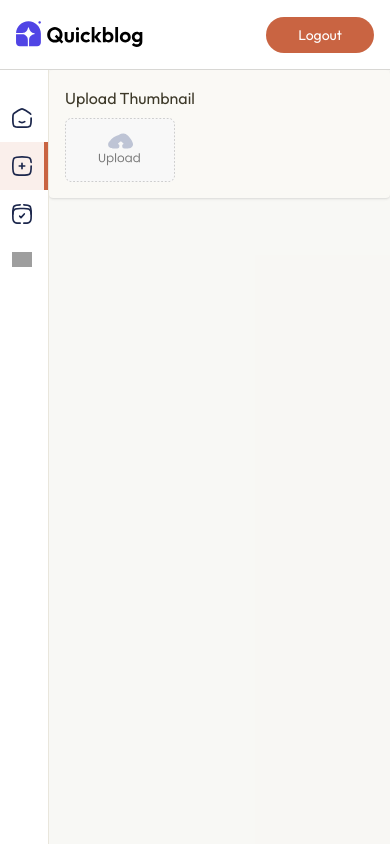
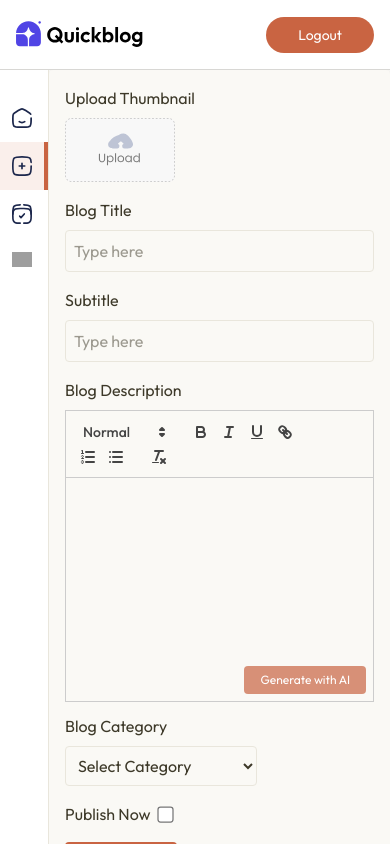
Before and after one commit to MeRitik/blog-react, a React (Vite) app: page /admin/add-blog in a window 390 px wide. Built offline with nearby package versions, Linux system fonts and the light colour scheme; grey boxes are pictures that could not be loaded.

Commit message:
Add Quill editor for blog content in AddBlog component

```diff
--- a/package.json
+++ b/package.json
@@ -12,6 +12,7 @@
   "dependencies": {
     "@tailwindcss/vite": "^4.1.11",
     "motion": "^12.19.2",
+    "quill": "^2.0.3",
     "react": "^19.1.0",
     "react-dom": "^19.1.0",
     "react-icons": "^5.5.0",
--- a/src/App.jsx
+++ b/src/App.jsx
@@ -9,6 +9,8 @@ import ListBlog from './pages/admin/ListBlog';
 import Comments from './pages/admin/Comments';
 import { createBrowserRouter, RouterProvider } from 'react-router-dom';
 import Login from './components/admin/Login';
+
+import 'quill/dist/quill.snow.css';
 
 const isAuthenticated = true
 
--- a/src/pages/admin/AddBlog.jsx
+++ b/src/pages/admin/AddBlog.jsx
@@ -1,12 +1,21 @@
-import React, { useState } from 'react'
-import { assets } from '../../assets/assets'
+import React, { useEffect, useRef, useState } from 'react'
+import { assets, blogCategories } from '../../assets/assets'
+
+import Quill from 'quill';
 
 const AddBlog = () => {
     const [image, setImage] = useState(false);
     const [title, setTitle] = useState('');
     const [subtitle, setSubtitle] = useState('');
-    const [category, setCategory] = useState('Startup');
+    const [category, setCategory] = useState('');
     const [published, setPublished] = useState(false);
+
+    const editorRef = useRef(null);
+    const quillRef = useRef(null);
+
+    function generateContent() {
+        return "lorem ipsum dolor sit amet, consectetur adipiscing elit. Sed do eiusmod tempor incididunt ut labore et dolore magna aliqua. Ut enim ad minim veniam, quis nostrud exercitation ullamco laboris nisi ut aliquip ex ea commodo consequat. Duis aute irure dolor in reprehenderit in voluptate velit esse cillum dolore eu fugiat nulla pariatur. Excepteur sint occaecat cupidatat non proident, sunt in culpa qui officia deserunt mollit anim id est laborum.";
+    }
 
     async function onSubmitHandler(e) {
         e.preventDefault();
@@ -20,17 +29,54 @@ const AddBlog = () => {
         });
     }
 
+    useEffect(() => {
+        if (!quillRef.current && editorRef.current) {
+            quillRef.current = new Quill(editorRef.current, {
+                theme: 'snow'
+            });
+        }
+    }, []);
+
     return (
         <form onSubmit={onSubmitHandler} className="flex-1 bg-accent/30 text-foreground h-full overflow-scroll">
             <div className="bg-card w-full max-w-3xl p-4 md:p-10 sm:m-10 shadow rounded">
 
                 <p>Upload Thumbnail</p>
                 <label htmlFor="image">
-                    <img src={assets.upload_area} alt="upload area" className="mt-2 h-16 rounded cursor-pointer" />
-                    <input type="file" id="image" className="hidden" />
-                    <input type="image" id="image" hidden required />
+                    <img src={!image ? assets.upload_area : URL.createObjectURL(image)} alt="upload area" className="mt-2 h-16 rounded cursor-pointer" />
+                    <input onChange={e => setImage(e.target.files[0])} type="file" id="image" hidden required />
                 </label>
 
+                <p className='mt-4'>Blog Title</p>
+                <input type="text" placeholder='Type here' required className='w-full max-w-lg mt-2 p-2 border border-accent outline-none rounded' value={title} onChange={e => setTitle(e.target.value)} />
+
+                <p className='mt-4'>Subtitle</p>
+                <input type="text" placeholder='Type here' required className='w-full max-w-lg mt-2 p-2 border border-accent outline-none rounded' value={subtitle} onChange={e => setSubtitle(e.target.value)} />
+
+
+                <p className='mt-4'>Blog Description</p>
+                <div className='max-w-lg h-74 pb-16 sm:pb-10 pt-2 relative'>
+
+                    <div ref={editorRef}></div>
+
+
+                    <button onClick={generateContent} className='absolute bottom-1 right-2 ml-2 text-xs text-primary-foreground bg-primary/70 px-4 py-1.5 rounded cursor-pointer hover:bg-primary/90 transition-all'>Generate with AI</button>
+                </div>
+
+                <p className='mt-4'>Blog Category</p>
+                <select value={category} onChange={e => setCategory(e.target.value)} className='w-48 mt-2 p-2 border border-accent outline-none rounded'>
+                    <option value="">Select Category</option>
+                    {blogCategories.map((cat, index) => (
+                        <option key={index} value={cat}>{cat}</option>
+                    ))}
+                </select>
+
+                <div className='flex items-center gap-2 mt-4'>
+                    <p>Publish Now</p>
+                    <input type="checkbox" className='cursor-pointer scale-125' checked={published} onChange={e => setPublished(e.target.checked)} />
+                </div>
+
+                <button type='submit' className='mt-4 px-6 py-2 bg-primary text-primary-foreground rounded-sm cursor-pointer hover:bg-primary/90 transition-all'>Add Blog</button>
             </div>
         </form>
     )
```
Also changed, not shown: 1 other file (tests, documents, lock files or other folders).
